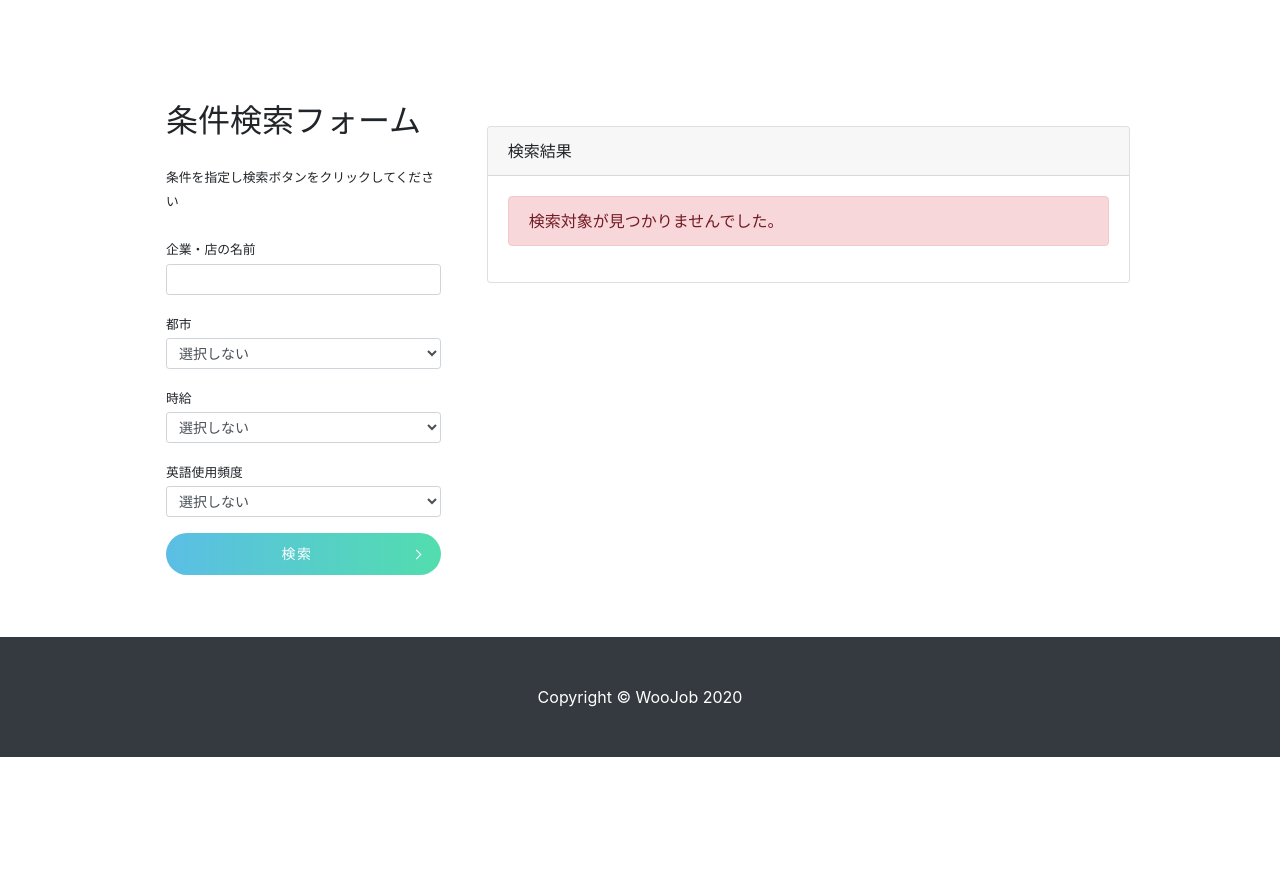
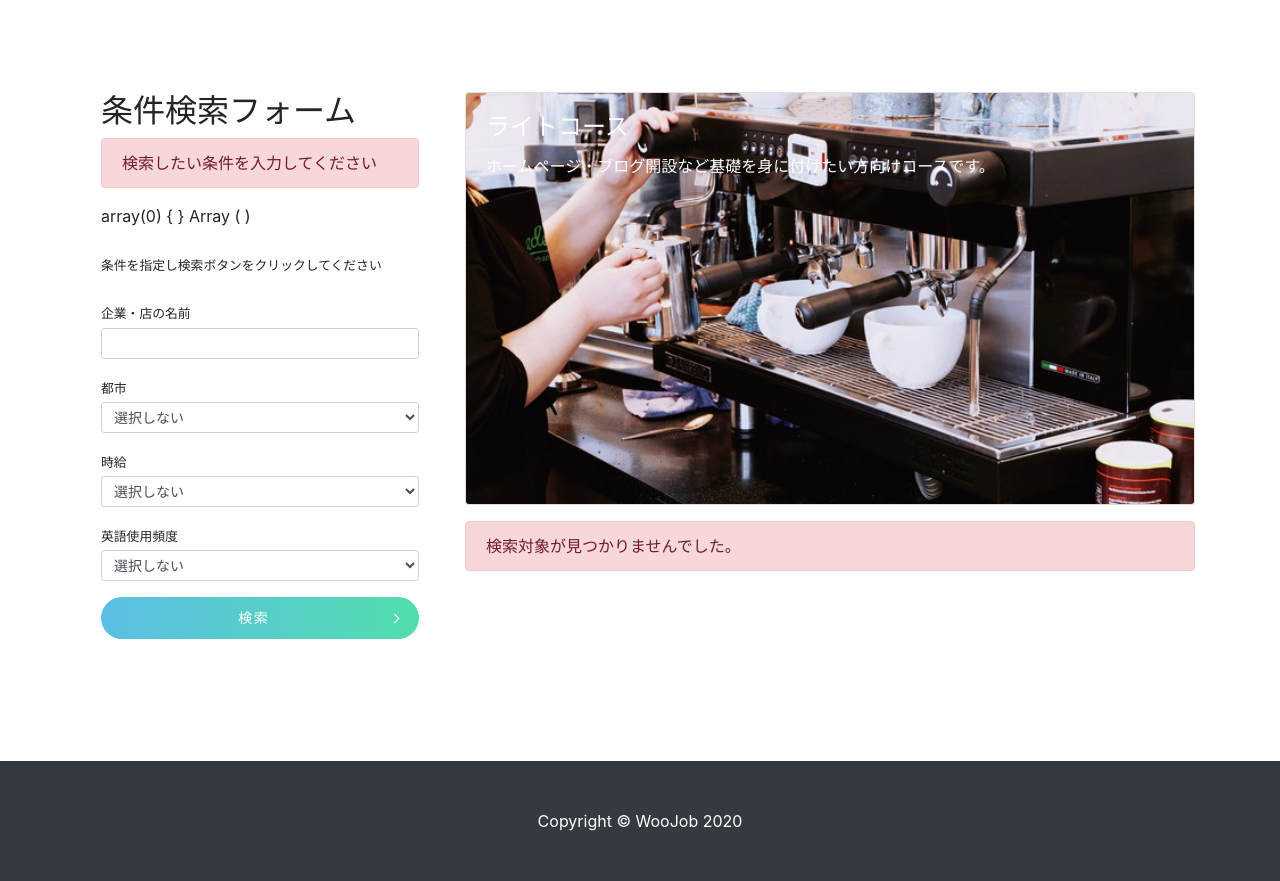
Before and after one commit to sohh85/WooJob_php_app, a PHP site: page /job_find/job_find.php in a window 1280 px wide. Shown: the part 56-937 px from the top of the page. Before the commit the page ends 813 px from the top, so only its background shows below. Run offline with PHP 8.4, Linux system fonts and the light colour scheme; data that the repository does not hold is empty; a stand-in replaces the project's code that opens the database connection.

Commit message:
選択肢が選ばれなかった場合に条件分岐でsql投げない&エラー文表示

```diff
--- a/www/html/css/style.css
+++ b/www/html/css/style.css
@@ -1,7 +1,8 @@
-body {
-    margin-top: 110px;
-}
 
+ .row {
+   margin-top: 100px;
+   margin-bottom: 60px;
+ }
 
 /* 投稿ボタン装飾----- */
 button {
--- a/www/html/job_find/job_find.php
+++ b/www/html/job_find/job_find.php
@@ -4,11 +4,14 @@ require_once '../function.php';
 $cities = array(1 => "シドニー", 11 => "メルボルン", 21 => "ケアンズ", 31 => "ゴールドコースト", 41 => "ブリズベン", 51 => "パース", 61 => "キャンベラ", 71 => "アデレード");
 $language = array("全く必要ない", "たまに英語を使用", "よく英語を使用", "頻繁に英語を使用");
 
+
+if (!empty(array_filter($_GET))) {
     // データ取得ロジック呼び出し
     include_once('model.php');
 
     // フォームで選ばれた$_GETの値を関数使用し検索
     $jobData = getJobData($_GET);
+}
 
 ?>
 
@@ -30,7 +33,7 @@ $jobData = getJobData($_GET);
 
 <body>
 
-    <!-- Navigation -->
+    <!-- header -->
     <nav class="navbar navbar-expand-lg navbar-dark bg-dark fixed-top">
         <div class="container">
             <a class="navbar-brand" href="#">WooJob</a>
@@ -52,30 +55,29 @@ $jobData = getJobData($_GET);
             </div>
         </div>
     </nav>
+    <!-- /header -->
 
-    <!-- Page Content -->
-    <div class="container widthSize">
-        <div class="row">
+    <!-- 検索フォーム -->
+    <div class="container">
+        <div class="row py-5">
 
-            <!-- <div class="col-lg-12 my-5">
-                <h1 class="my-2">Shop Name</h1>
+            <div class="col-lg-4">
+                <div class="px-3">
+                    <h1 class="h2">条件検索フォーム</h1>
 
-                <div class="card">
-                    <img class="card-img-top img-fluid" src="http://placehold.it/900x400" alt="">
-                    <div class="card-body">
-                        <h3 class="card-title">Product Name</h3>
-                        <h4>$24.99</h4>
-                        <p class="card-text">Lorem ipsum dolor sit amet, consectetur adipisicing elit. Sapiente dicta fugit fugiat hic aliquam itaque facere, soluta. Totam id dolores, sint aperiam sequi!</p>
-                        <span class="text-warning">&#9733; &#9733; &#9733; &#9733; &#9734;</span>
-                        4.0 stars
-                    </div>
-                </div>
-            </div> -->
+                    <?php if (empty($_GET)) : ?>
+                        <p class="alert alert-danger">検索したい条件を入力してください</p>
+                    <?php endif; ?>
 
 
-            <div class="col-lg-4 my-5">
-                <div class="px-3">
-                    <h1 class="h2">条件検索フォーム</h1>
+
+
+                    <?php var_dump($_GET) ?>
+                    <?php print_r(array_filter($_GET)); ?>
+
+
+
+
                     <p class="my-4"><small>条件を指定し検索ボタンをクリックしてください</small></p>
 
                     <!-- 条件検索フォーム  -->
@@ -89,7 +91,7 @@ $jobData = getJobData($_GET);
                         <div class="form-group">
                             <label for="City" class="mb-1 small">都市</label>
                             <select name="city" class="form-control form-control-sm" id="City">
-                                <option value="0" <?= empty($_GET['city']) ? 'selected' : '' ?>>選択しない</option>
+                                <option value="" <?= empty($_GET['city']) ? 'selected' : '' ?>>選択しない</option>
                                 <?php foreach ($cities as $key => $value) : ?>
                                     <option value="<?= $key; ?>" <?php if (isset($_GET['city']) && $_GET['city'] == "{$key}") echo 'selected' ?>><?= $value; ?></option>
                                 <?php endforeach; ?>
@@ -99,7 +101,7 @@ $jobData = getJobData($_GET);
                         <div class="form-group">
                             <label for="Wage" class="mb-1 small">時給</label>
                             <select name="wage" class="form-control form-control-sm" id="Wage">
-                                <option value="0" <?= empty($_GET['wage']) ? 'selected' : '' ?>>選択しない</option>
+                                <option value="" <?= empty($_GET['wage']) ? 'selected' : '' ?>>選択しない</option>
                                 <option value="15" <?= isset($_GET['wage']) && $_GET['wage'] == '15' ? 'selected' : '' ?>>15ドル以上</option>
                                 <option value="20" <?= isset($_GET['wage']) && $_GET['wage'] == '20' ? 'selected' : '' ?>>20ドル以上</option>
                                 <option value="25" <?= isset($_GET['wage']) && $_GET['wage'] == '25' ? 'selected' : '' ?>>25ドル以上</option>
@@ -109,7 +111,7 @@ $jobData = getJobData($_GET);
                         <div class="form-group">
                             <label for="Language" class="mb-1 small">英語使用頻度</label>
                             <select name="language" class="form-control form-control-sm" id="Language">
-                                <option value="0" <?= empty($_GET['language']) ? 'selected' : '' ?>>選択しない</option>
+                                <option value="" <?= empty($_GET['language']) ? 'selected' : '' ?>>選択しない</option>
                                 <?php foreach ($language as $value) : ?>
                                     <option value="<?= $value; ?>" <?php if (isset($_GET['language']) && $_GET['language'] == "{$value}") echo 'selected' ?>><?= $value; ?></option>
                                 <?php endforeach; ?>
@@ -121,47 +123,59 @@ $jobData = getJobData($_GET);
 
                 </div>
             </div>
-            <!-- /.col-lg-4 -->
+            <!-- /検索フォーム -->
 
 
 
-            <div class="col-lg-8 my-5">
-                <!-- /.card -->
-                <div class="card card-outline-secondary my-4">
-                    <div class="card-header">
-                        検索結果
+
+
+            <div class="col-lg-8">
+
+                <!-- ここに地域の画像と地域名載せる？ -->
+                <div class="card text-white mb-3">
+                    <img class="card-img" src="../images/barista.jpg" alt="都市の画像">
+                    <div class="card-img-overlay">
+                        <h4 class="card-title">ライトコース</h4>
+                        <p class="card-text">ホームページ・ブログ開設など基礎を身に付けたい方向けコースです。</p>
                     </div>
-                    <div class="card-body">
+                </div>
+
 
                 <!-- ヒットしたデータを表示する  -->
                 <?php if (isset($jobData) && count($jobData)) : ?>
                     <p class="alert alert-success"><?= count($jobData) ?>件見つかりました。</p>
-                            <table class="table">
-                                <thead>
-                                    <tr>
-                                        <th>企業名</th>
-                                        <th>都市</th>
-                                        <th>時給</th>
-                                        <th>英語使用頻度</th>
-                                        <th>おすすめ度</th>
-                                        <th>追記情報</th>
-                                    </tr>
-                                </thead>
-                                <tbody>
+
+
                     <?php foreach ($jobData as $row) : ?>
-                                        <tr>
-                                            <td><?= h($row['name']) ?></td>
-                                            <td><?= h($row['city']) ?></td>
-                                            <td><?= h($row['wage']) . "$" ?></td>
-                                            <td><?= h($row['language']) ?></td>
-                                            <td><?= str_repeat('⭐️', h($row['rating'])) ?></td>
-                                            <td><?= h($row['detail']) ?></td>
-                                            <!-- Posted by 名前 on 日にちにしたい -->
-                                            <td><small class="text-muted">Posted on <?= h($row['created']) ?></small></td>
-                                        </tr>
+                        <div class="card card-outline-secondary my-4">
+                            <div class="card-header">
+                                <?= h($row['name']) ?>
+                            </div>
+                            <div class="card-body">
+
+                                <div>
+                                    <p>都市</p><?= h($row['city']) ?>
+                                </div>
+                                <div>
+                                    <p>地域</p><?= h($row['wage']) . "$" ?>
+                                </div>
+                                <div>
+                                    <p>英語使用頻度</p><?= h($row['language']) ?>
+                                </div>
+                                <div>
+                                    <p>おすすめ度</p><?= str_repeat('⭐️', h($row['rating'])) ?>
+                                </div>
+                                <div>
+                                    <p>詳細情報</p><?= h($row['detail']) ?>
+                                </div>
+                                <div>
+                                    <small class="text-muted">Posted on <?= h($row['created']) ?></small>
+                                </div>
+
+                            </div>
+                        </div>
                     <?php endforeach; ?>
-                                </tbody>
-                            </table>
+
                 <?php else : ?>
                     <p class="alert alert-danger">検索対象が見つかりませんでした。</p>
                 <?php endif; ?>
@@ -179,7 +193,6 @@ $jobData = getJobData($_GET);
         <div class="container">
             <p class="m-0 text-center text-white">Copyright &copy; WooJob 2020</p>
         </div>
-        <!-- /.container -->
     </footer>
 
     <!-- Optional JavaScript -->
```
Lines whose indentation alone changed are shown as unchanged.
